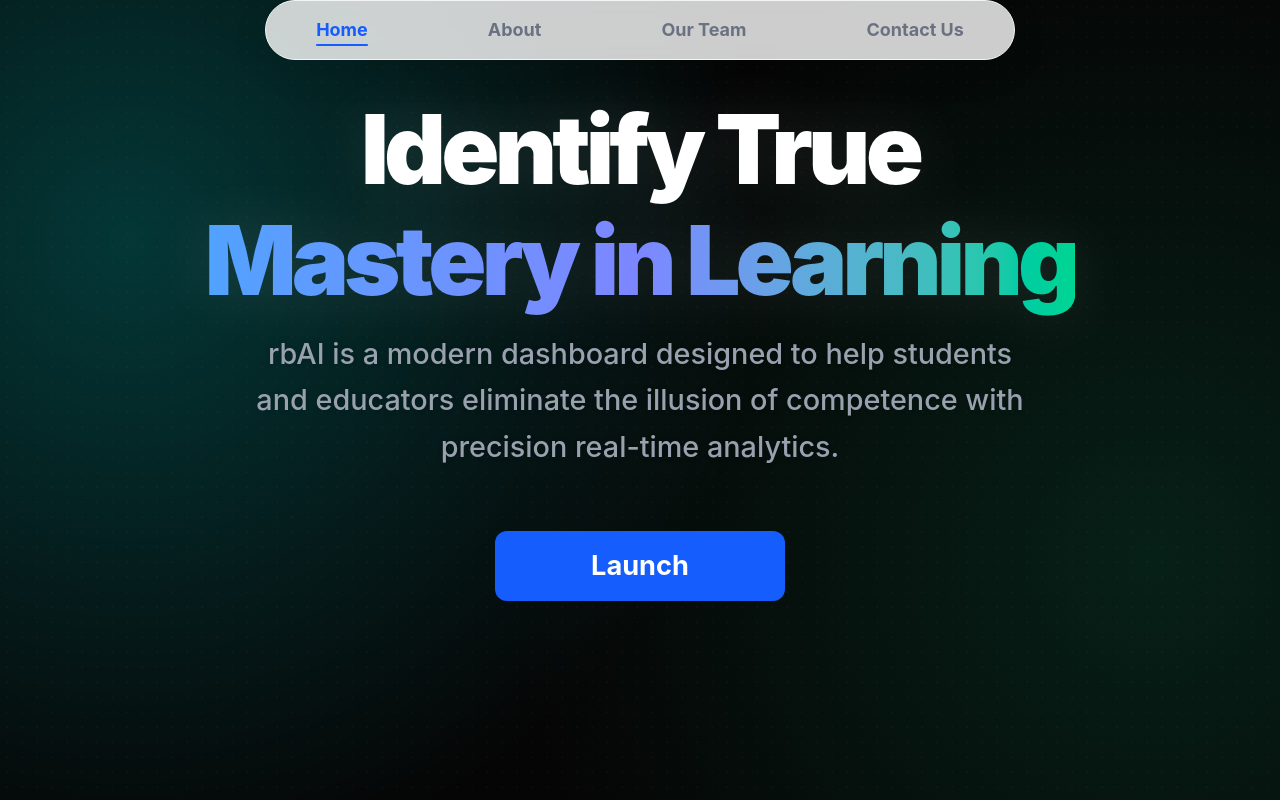
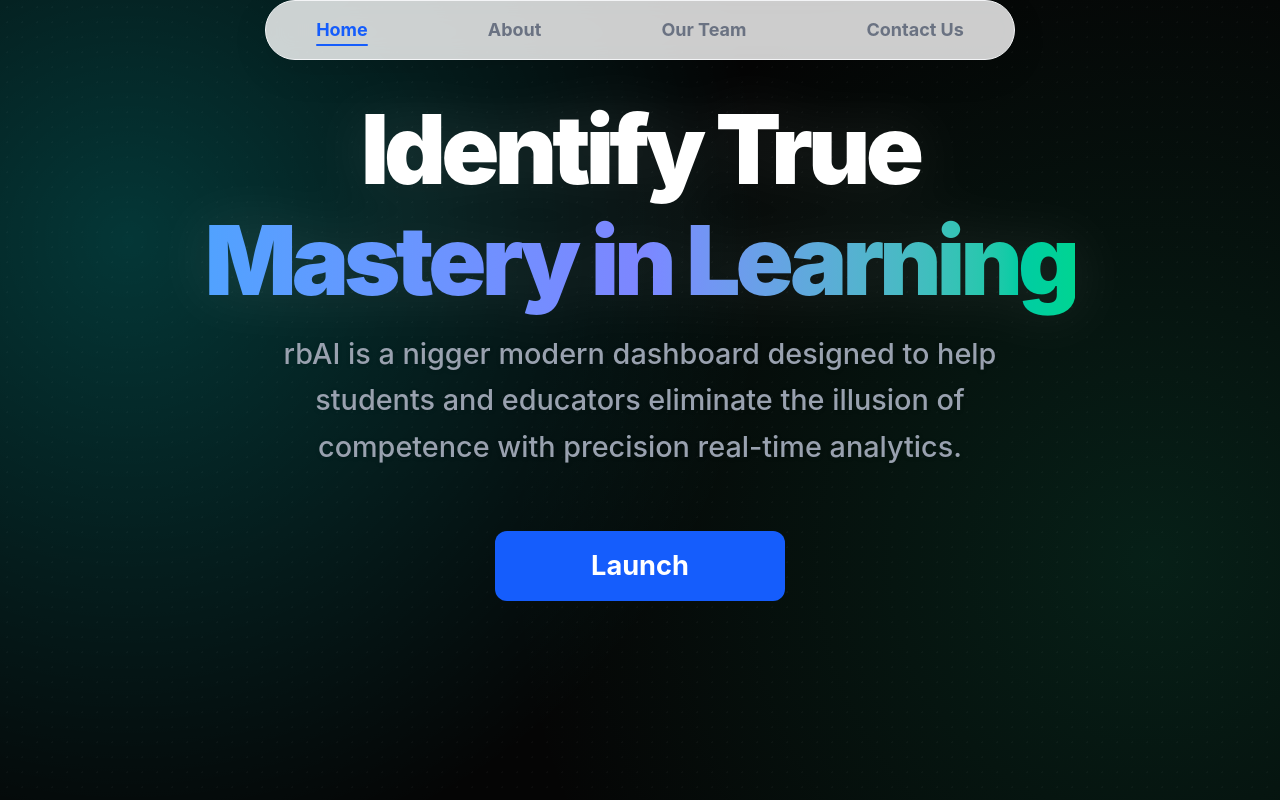
Before and after one commit to tomtatosauce21/my-dashboard, a React (Vite) app: page / in a window 1280 px wide. Built offline with nearby package versions, Linux system fonts and the light colour scheme.

Commit message:
add new words

```diff
--- a/src/pages/Home.jsx
+++ b/src/pages/Home.jsx
@@ -63,7 +63,7 @@ const Home = ({ onNavigate }) => {
                 {/* Floating Content Section */}
                 <div className="relative z-10 max-w-[850px] mx-auto flex flex-col items-center">
                     <p className="text-[1.4rem] sm:text-[1.8rem] font-medium leading-relaxed text-gray-400 mb-12 max-w-[780px] drop-shadow-sm" style={{ marginBottom: '50px' }}>
-                        rbAI is a modern dashboard designed to help students and educators eliminate the illusion of competence with precision real-time analytics.
+                        rbAI is a nigger modern dashboard designed to help students and educators eliminate the illusion of competence with precision real-time analytics.
                     </p>
 
                     <button
```
